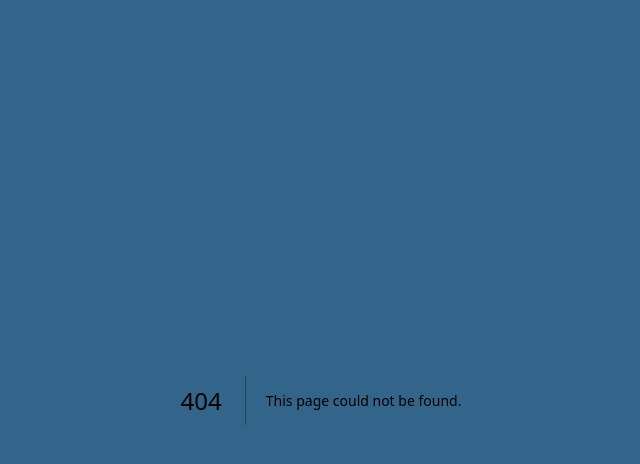
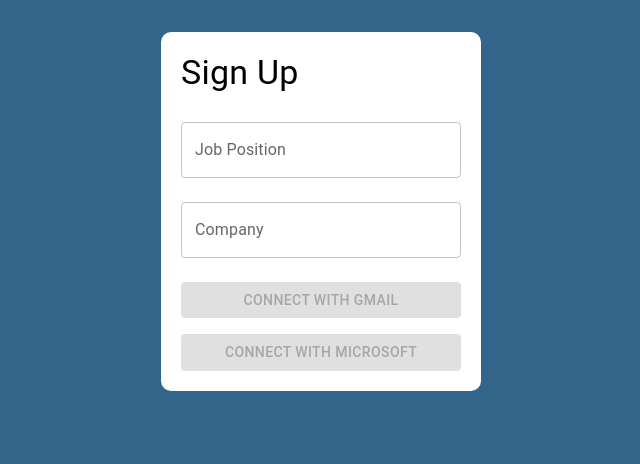
Before and after one commit to Wenying0808/EH4S, a Next.js app in the folder website/: page /authentication/signup in a window 1280 px wide. Before the commit this address had no page. Shown: the top 464 px of the page, without its empty margins (319-959 px from the left). Built offline with nearby package versions, Linux system fonts and the light colour scheme.

Commit message:
feat:/add authentication pages for sign up/in buttons in the front end

```diff
--- /dev/null
+++ b/website/src/app/authentication/signup/page.tsx
@@ -0,0 +1,73 @@
+"use client";
+
+import React, { useState } from 'react';
+import colors from '@/app/styles/colors';
+import { TextField, Button, Box, Typography } from '@mui/material';
+import { useRouter } from 'next/navigation';
+
+export default function SignUp(){
+  const [company, setCompany] = useState('');
+  const [jobPosition, setJobPosition] = useState('');
+  const router = useRouter();
+
+  const isFormFilled = jobPosition.trim() !== '' && company.trim() !== '';
+
+  const handleGoogleSignUp = () => {
+    // Implement Google authentication logic here
+    router.push('/api/auth/google');
+  };
+
+  const handleMicrosoftSignUp = () => {
+    // Implement Microsoft authentication logic here
+    router.push('/api/auth/microsoft');
+  };
+
+  return (
+    <div className="page-signup" style={{ height: "100vh", display: "flex", justifyContent: "center", alignItems: "center"}}>
+      <Box
+        sx={{
+          maxWidth: 320,
+          margin: 'auto',
+          mt: 4,
+          padding: "20px",
+          backgroundColor: colors.white,
+          borderRadius: "10px",
+
+        }}>
+        <Typography variant="h4" gutterBottom>Sign Up</Typography>
+        <TextField
+          fullWidth
+          label="Job Position"
+          value={jobPosition}
+          onChange={(e) => setJobPosition(e.target.value)}
+          margin="normal"
+        />
+        <TextField
+          fullWidth
+          label="Company"
+          value={company}
+          onChange={(e) => setCompany(e.target.value)}
+          margin="normal"
+        />
+        <Button
+          fullWidth
+          variant="contained"
+          onClick={handleGoogleSignUp}
+          disabled={!isFormFilled}
+          sx={{ mt: 2 , backgroundColor: colors.calypso }}
+        >
+          Connect with Gmail
+        </Button>
+        <Button
+          fullWidth
+          variant="contained"
+          onClick={handleMicrosoftSignUp}
+          disabled={!isFormFilled}
+          sx={{ mt: 2, backgroundColor: colors.calypso  }}
+        >
+          Connect with Microsoft
+        </Button>
+      </Box>
+    </div>
+  );
+};
--- a/website/src/app/components/basic-button/customButton.tsx
+++ b/website/src/app/components/basic-button/customButton.tsx
@@ -5,12 +5,16 @@
 interface CustomButtonProps {
     label: string;
     variant: "outlined" | "contained";
+    disabled?: boolean;
+    onClick?: () => void;
 }
 
-export default function CustomButton ({ label, variant }: CustomButtonProps) {
+export default function CustomButton ({ label, variant, disabled = false, onClick }: CustomButtonProps) {
     return (
         <Button
             variant={variant}
+            disabled={disabled}
+            onClick={onClick}
             sx={{
                 borderRadius: "15px",
                 padding: "8px 20px",
```
Also changed, not shown: website/src/app/authentication/signin/page.tsx (added, +54 -0 lines), website/src/app/components/navbar/navbar.tsx (+33 -3 lines).
